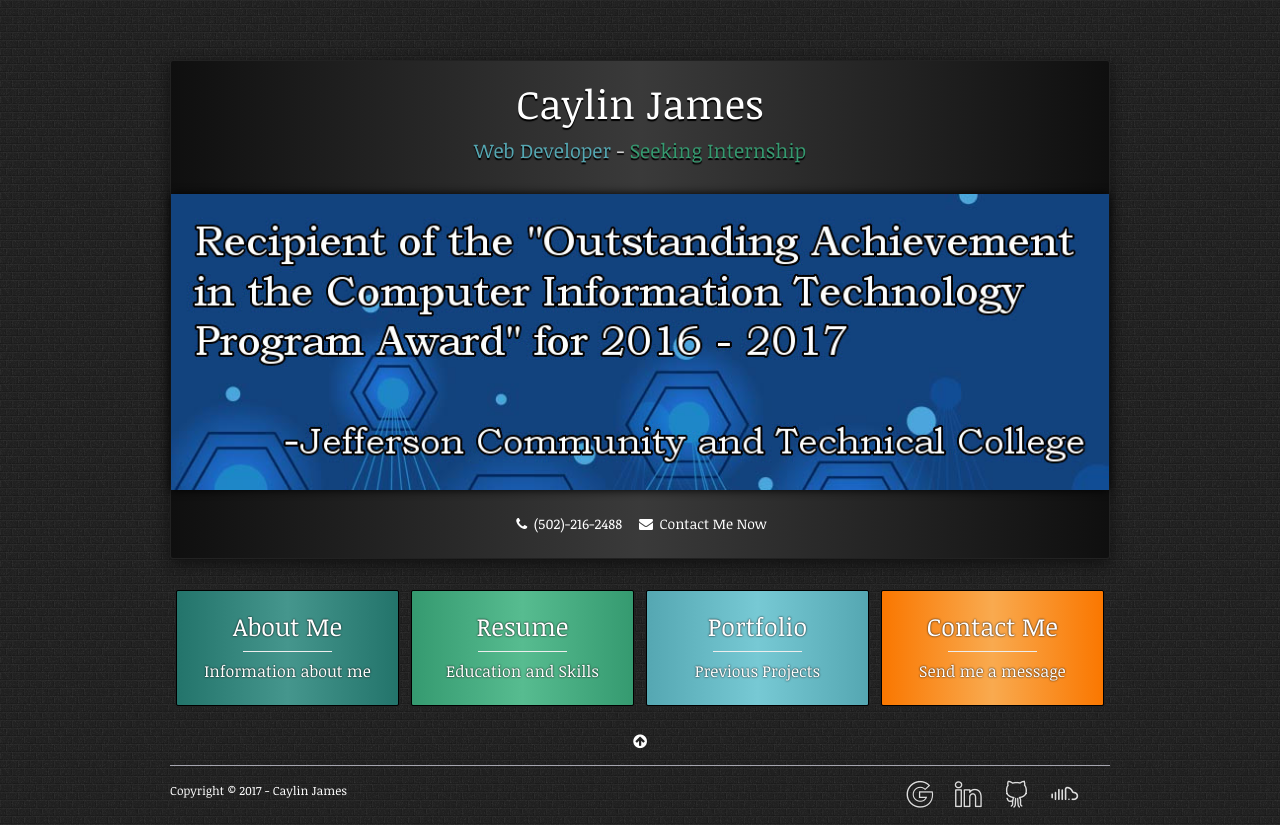
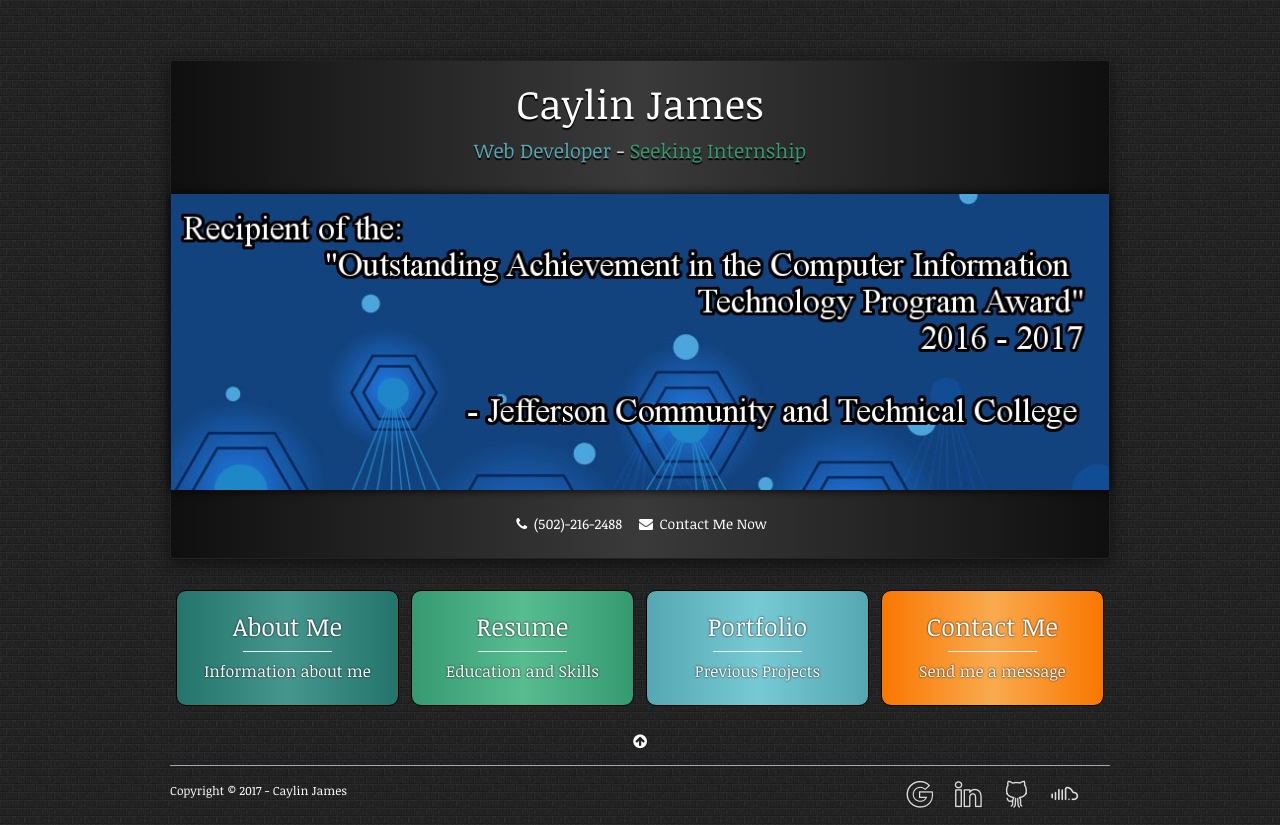
Before and after one commit to pwnrod/caylinjames, a PHP site: page / in a window 1280 px wide. Run offline with PHP 8.4, Linux system fonts and the light colour scheme; some libraries are stand-ins or nearby versions.

Commit message:
Added rounded corners, changed up the banners to something more readable, added filler info for the portfolio section

```diff
--- a/css/myStyle.css
+++ b/css/myStyle.css
@@ -145,7 +145,7 @@ nav .container {
 }
 
 .about-box {
-    border-radius: 2px;
+    border-radius: 10px 10px 10px 10px;
     background: #23746b;
     background: -webkit-linear-gradient(left, #23746b, #45968d, #23746b);
     background: -moz-linear-gradient(left, #23746b, #45968d, #23746b);
@@ -158,7 +158,7 @@ nav .container {
 }
 
 .resume-box {
-    border-radius: 2px;
+    border-radius: 10px 10px 10px 10px;
     background: #359a70;
     background: -webkit-linear-gradient(left, #359a70, #57bc90, #359a70);
     background: -moz-linear-gradient(left, #359a70, #57bc90, #359a70);
@@ -171,7 +171,7 @@ nav .container {
 }
 
 .portfolio-box {
-    border-radius: 2px;
+    border-radius: 10px 10px 10px 10px;
     background: #55a7b2;
     background: -webkit-linear-gradient(left, #55a7b2, #77c9d4, #55a7b2);
     background: -moz-linear-gradient(left, #55a7b2, #77c9d4, #55a7b2);
@@ -184,7 +184,7 @@ nav .container {
 }
 
 .contact-box {
-    border-radius: 2px;
+    border-radius: 10px 10px 10px 10px;
     background: #fa7700;
     background: -webkit-linear-gradient(left, #fa7700, #f9aa4f, #fa7700);
     background: -moz-linear-gradient(left, #fa7700, #f9aa4f, #fa7700);
@@ -211,7 +211,7 @@ nav .container {
 }
 
 .about-content {
-    border-radius: 2px;
+    border-radius: 5px;
     margin: 10px 0px;
     background: #23746b;
     box-shadow: inset 0 0 1px #000;
@@ -259,7 +259,7 @@ nav .container {
 
 /*** RESUME ***/
 .resume-content {
-  border-radius: 2px;
+  border-radius: 5px;
   margin: 10px 0;
   background: #359a70;
   box-shadow: inset 0 0 1px #000;
@@ -299,7 +299,7 @@ nav .container {
 
 /*** PORTFOLIO ***/
 .portfolio-content {
-  border-radius: 2px;
+  border-radius: 5px;
   margin: 10px 0;
   background: #55a7b2;
   box-shadow: inset 0 0 1px #000;
@@ -314,7 +314,7 @@ nav .container {
 /*** CONTACT ***/
 
 .contact-content {
-    border-radius: 2px;
+    border-radius: 5px;
     margin: 10px 0px;
     background: #fa7700;
     box-shadow: inset 0 0 1px #000;
--- a/index.php
+++ b/index.php
@@ -51,7 +51,7 @@
               <div class="col-sm-12 flexslider">
 
                   <ul class="slides">
-                    <li><a href=""><img src="img/image_1.jpg"></a></li>
+                    <li><a href=""><img src="img/image_1.png"></a></li>
                     <li><a href=""><img src="img/image_2.png"></a></li>
                   </ul>
 
@@ -206,7 +206,8 @@
                     <h2>Portfolio</h2>
                     <div class="border"></div>
                     <div class="portfolio">
-
+                      <h4>Work in progress!</h4>
+                      <p>I've currently got a few projects in the works. Check back soon!</p>
                     </div>
                   </div>
                 </div>
```
Also changed, not shown: img/background_2.png (added), img/image_1.PNG (added), img/image_1.jpg (deleted), img/image_2.PNG, 2 other files.
